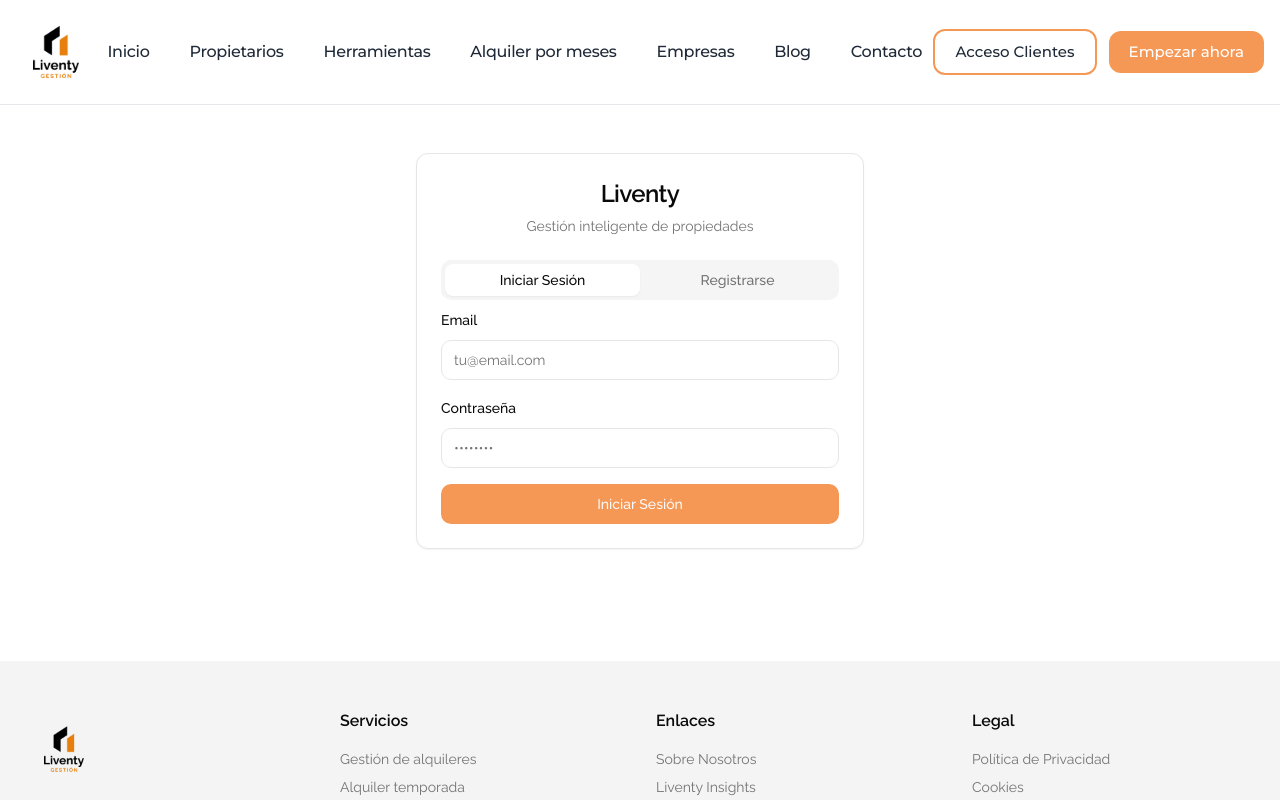
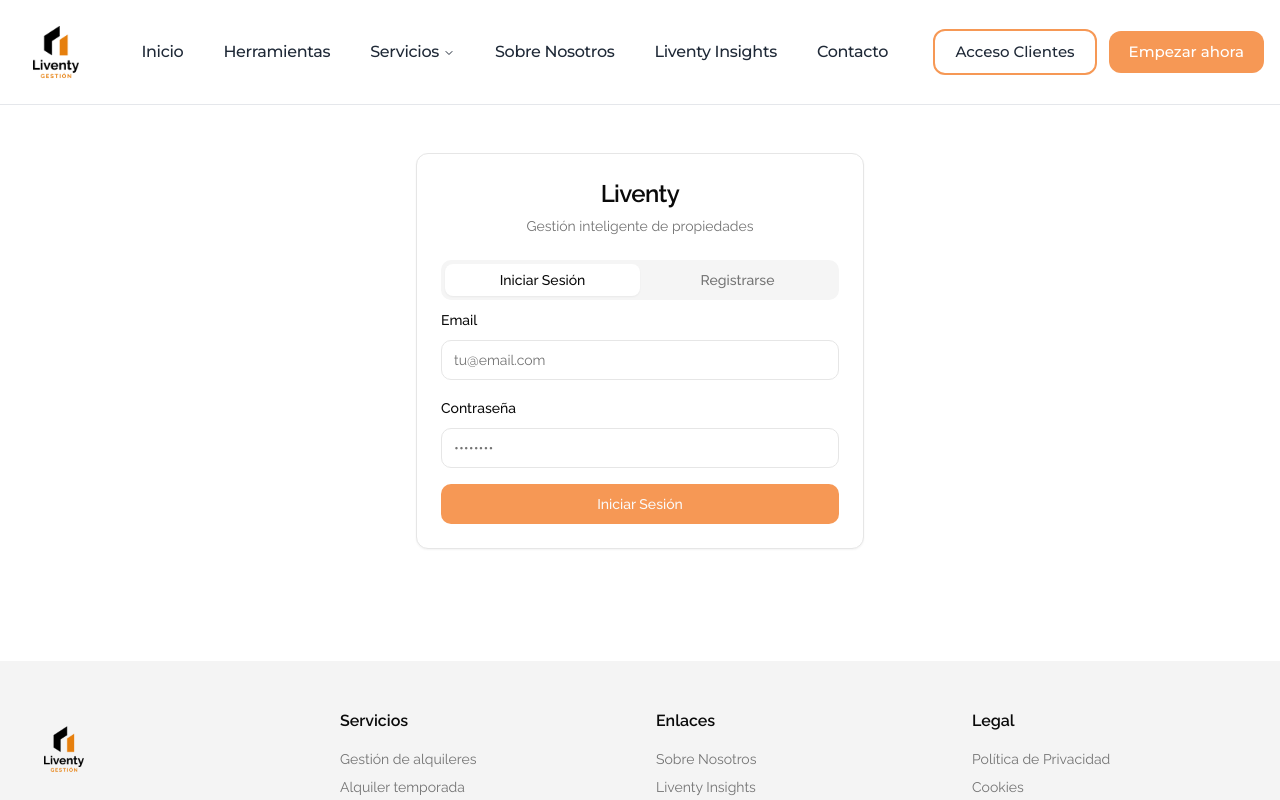
Before and after one commit to LiventyGestion/Liventy-gestion, a React (Vite) app: page /auth in a window 1280 px wide. Shown: the top 800 px of the page. Built offline with nearby package versions, Linux system fonts and the light colour scheme.

Commit message:
Revert header changes

```diff
--- a/src/components/Header.tsx
+++ b/src/components/Header.tsx
@@ -2,6 +2,13 @@ import { Button } from "@/components/ui/button";
 import { Link } from "react-router-dom";
 import { Menu, X, ChevronDown } from "lucide-react";
 import { useState } from "react";
+import {
+  NavigationMenu,
+  NavigationMenuContent,
+  NavigationMenuItem,
+  NavigationMenuList,
+  NavigationMenuTrigger,
+} from "@/components/ui/navigation-menu";
 
 const Header = () => {
   const [isMenuOpen, setIsMenuOpen] = useState(false);
@@ -33,14 +40,6 @@ const Header = () => {
                 <span className="absolute -bottom-1 left-0 w-0 h-0.5 bg-primary transition-all duration-300 group-hover:w-full"></span>
               </Link>
               <Link
-                to="/propietarios"
-                className="font-montserrat font-medium text-base text-gray-800 hover:text-primary transition-colors relative group focus:outline-none focus:ring-2 focus:ring-primary focus:ring-offset-2 rounded-sm px-1 py-1"
-                style={{ fontSize: '16px', letterSpacing: '-0.02em' }}
-              >
-                Propietarios
-                <span className="absolute -bottom-1 left-0 w-0 h-0.5 bg-primary transition-all duration-300 group-hover:w-full"></span>
-              </Link>
-              <Link
                 to="/herramientas"
                 className="font-montserrat font-medium text-base text-gray-800 hover:text-primary transition-colors relative group focus:outline-none focus:ring-2 focus:ring-primary focus:ring-offset-2 rounded-sm px-1 py-1"
                 style={{ fontSize: '16px', letterSpacing: '-0.02em' }}
@@ -48,20 +47,69 @@ const Header = () => {
                 Herramientas
                 <span className="absolute -bottom-1 left-0 w-0 h-0.5 bg-primary transition-all duration-300 group-hover:w-full"></span>
               </Link>
+
+              {/* Servicios Dropdown */}
+              <NavigationMenu>
+                <NavigationMenuList>
+                  <NavigationMenuItem>
+                    <NavigationMenuTrigger
+                      className="font-montserrat font-medium text-gray-800 hover:text-primary transition-colors relative group focus:outline-none focus:ring-2 focus:ring-primary focus:ring-offset-2 rounded-sm px-1 py-1 bg-transparent data-[state=open]:bg-transparent data-[active]:bg-transparent hover:bg-transparent"
+                      style={{ fontSize: '16px', letterSpacing: '-0.02em' }}
+                    >
+                      Servicios
+                      <span className="absolute -bottom-1 left-0 w-0 h-0.5 bg-primary transition-all duration-300 group-hover:w-full"></span>
+                    </NavigationMenuTrigger>
+                    <NavigationMenuContent>
+                      <div className="p-4 w-80">
+                        <div className="grid gap-3">
+                          <Link
+                            to="/servicios/gestion-integral"
+                            className="block p-3 rounded-lg hover:bg-accent transition-colors"
+                          >
+                            <div className="font-medium">Gestión Integral</div>
+                            <div className="text-sm text-muted-foreground">Gestión completa de tu propiedad</div>
+                          </Link>
+                          <Link
+                            to="/servicios/alquiler-larga-duracion"
+                            className="block p-3 rounded-lg hover:bg-accent transition-colors"
+                          >
+                            <div className="font-medium">Alquiler Larga Duración</div>
+                            <div className="text-sm text-muted-foreground">Gestión de alquileres por meses</div>
+                          </Link>
+                          <Link
+                            to="/servicios/alquiler-temporada"
+                            className="block p-3 rounded-lg hover:bg-accent transition-colors"
+                          >
+                            <div className="font-medium">Alquiler Temporada</div>
+                            <div className="text-sm text-muted-foreground">Gestión de alquileres turísticos</div>
+                          </Link>
+                          <Link
+                            to="/servicios/mantenimiento"
+                            className="block p-3 rounded-lg hover:bg-accent transition-colors"
+                          >
+                            <div className="font-medium">Mantenimiento</div>
+                            <div className="text-sm text-muted-foreground">Mantenimiento y reparaciones</div>
+                          </Link>
+                          <Link
+                            to="/servicios/asesoramiento-legal"
+                            className="block p-3 rounded-lg hover:bg-accent transition-colors"
+                          >
+                            <div className="font-medium">Asesoramiento Legal</div>
+                            <div className="text-sm text-muted-foreground">Consultoría jurídica especializada</div>
+                          </Link>
+                        </div>
+                      </div>
+                    </NavigationMenuContent>
+                  </NavigationMenuItem>
+                </NavigationMenuList>
+              </NavigationMenu>
+
               <Link
-                to="/servicios/alquiler-larga-duracion"
+                to="/about"
                 className="font-montserrat font-medium text-base text-gray-800 hover:text-primary transition-colors relative group focus:outline-none focus:ring-2 focus:ring-primary focus:ring-offset-2 rounded-sm px-1 py-1"
                 style={{ fontSize: '16px', letterSpacing: '-0.02em' }}
               >
-                Alquiler por meses
-                <span className="absolute -bottom-1 left-0 w-0 h-0.5 bg-primary transition-all duration-300 group-hover:w-full"></span>
-              </Link>
-              <Link
-                to="/empresas"
-                className="font-montserrat font-medium text-base text-gray-800 hover:text-primary transition-colors relative group focus:outline-none focus:ring-2 focus:ring-primary focus:ring-offset-2 rounded-sm px-1 py-1"
-                style={{ fontSize: '16px', letterSpacing: '-0.02em' }}
-              >
-                Empresas
+                Sobre Nosotros
                 <span className="absolute -bottom-1 left-0 w-0 h-0.5 bg-primary transition-all duration-300 group-hover:w-full"></span>
               </Link>
               <Link
@@ -69,7 +117,7 @@ const Header = () => {
                 className="font-montserrat font-medium text-base text-gray-800 hover:text-primary transition-colors relative group focus:outline-none focus:ring-2 focus:ring-primary focus:ring-offset-2 rounded-sm px-1 py-1"
                 style={{ fontSize: '16px', letterSpacing: '-0.02em' }}
               >
-                Blog
+                Liventy Insights
                 <span className="absolute -bottom-1 left-0 w-0 h-0.5 bg-primary transition-all duration-300 group-hover:w-full"></span>
               </Link>
               <Link
@@ -129,39 +177,66 @@ const Header = () => {
                   Inicio
                 </Link>
                 <Link
-                  to="/propietarios"
-                  className="font-montserrat font-medium text-gray-800 hover:text-primary transition-colors py-2 px-1 rounded focus:outline-none focus:ring-2 focus:ring-primary focus:ring-offset-2"
-                  onClick={() => setIsMenuOpen(false)}
-                >
-                  Propietarios
-                </Link>
-                <Link
                   to="/herramientas"
                   className="font-montserrat font-medium text-gray-800 hover:text-primary transition-colors py-2 px-1 rounded focus:outline-none focus:ring-2 focus:ring-primary focus:ring-offset-2"
                   onClick={() => setIsMenuOpen(false)}
                 >
                   Herramientas
                 </Link>
+
+                {/* Servicios submenu for mobile */}
+                <div className="pl-4 space-y-2">
+                  <div className="font-montserrat font-medium text-gray-600 text-sm">Servicios:</div>
+                  <Link
+                    to="/servicios/gestion-integral"
+                    className="block font-montserrat text-gray-800 hover:text-primary transition-colors py-1 px-1 rounded focus:outline-none focus:ring-2 focus:ring-primary focus:ring-offset-2"
+                    onClick={() => setIsMenuOpen(false)}
+                  >
+                    Gestión Integral
+                  </Link>
+                  <Link
+                    to="/servicios/alquiler-larga-duracion"
+                    className="block font-montserrat text-gray-800 hover:text-primary transition-colors py-1 px-1 rounded focus:outline-none focus:ring-2 focus:ring-primary focus:ring-offset-2"
+                    onClick={() => setIsMenuOpen(false)}
+                  >
+                    Alquiler Larga Duración
+                  </Link>
+                  <Link
+                    to="/servicios/alquiler-temporada"
+                    className="block font-montserrat text-gray-800 hover:text-primary transition-colors py-1 px-1 rounded focus:outline-none focus:ring-2 focus:ring-primary focus:ring-offset-2"
+                    onClick={() => setIsMenuOpen(false)}
+                  >
+                    Alquiler Temporada
+                  </Link>
+                  <Link
+                    to="/servicios/mantenimiento"
+                    className="block font-montserrat text-gray-800 hover:text-primary transition-colors py-1 px-1 rounded focus:outline-none focus:ring-2 focus:ring-primary focus:ring-offset-2"
+                    onClick={() => setIsMenuOpen(false)}
+                  >
+                    Mantenimiento
+                  </Link>
+                  <Link
+                    to="/servicios/asesoramiento-legal"
+                    className="block font-montserrat text-gray-800 hover:text-primary transition-colors py-1 px-1 rounded focus:outline-none focus:ring-2 focus:ring-primary focus:ring-offset-2"
+                    onClick={() => setIsMenuOpen(false)}
+                  >
+                    Asesoramiento Legal
+                  </Link>
+                </div>
+
                 <Link
-                  to="/servicios/alquiler-larga-duracion"
+                  to="/about"
                   className="font-montserrat font-medium text-gray-800 hover:text-primary transition-colors py-2 px-1 rounded focus:outline-none focus:ring-2 focus:ring-primary focus:ring-offset-2"
                   onClick={() => setIsMenuOpen(false)}
                 >
-                  Alquiler por meses
-                </Link>
-                <Link
-                  to="/empresas"
-                  className="font-montserrat font-medium text-gray-800 hover:text-primary transition-colors py-2 px-1 rounded focus:outline-none focus:ring-2 focus:ring-primary focus:ring-offset-2"
-                  onClick={() => setIsMenuOpen(false)}
-                >
-                  Empresas
+                  Sobre Nosotros
                 </Link>
                 <Link
                   to="/blog"
                   className="font-montserrat font-medium text-gray-800 hover:text-primary transition-colors py-2 px-1 rounded focus:outline-none focus:ring-2 focus:ring-primary focus:ring-offset-2"
                   onClick={() => setIsMenuOpen(false)}
                 >
-                  Blog
+                  Liventy Insights
                 </Link>
                 <Link
                   to="/contact"
```
